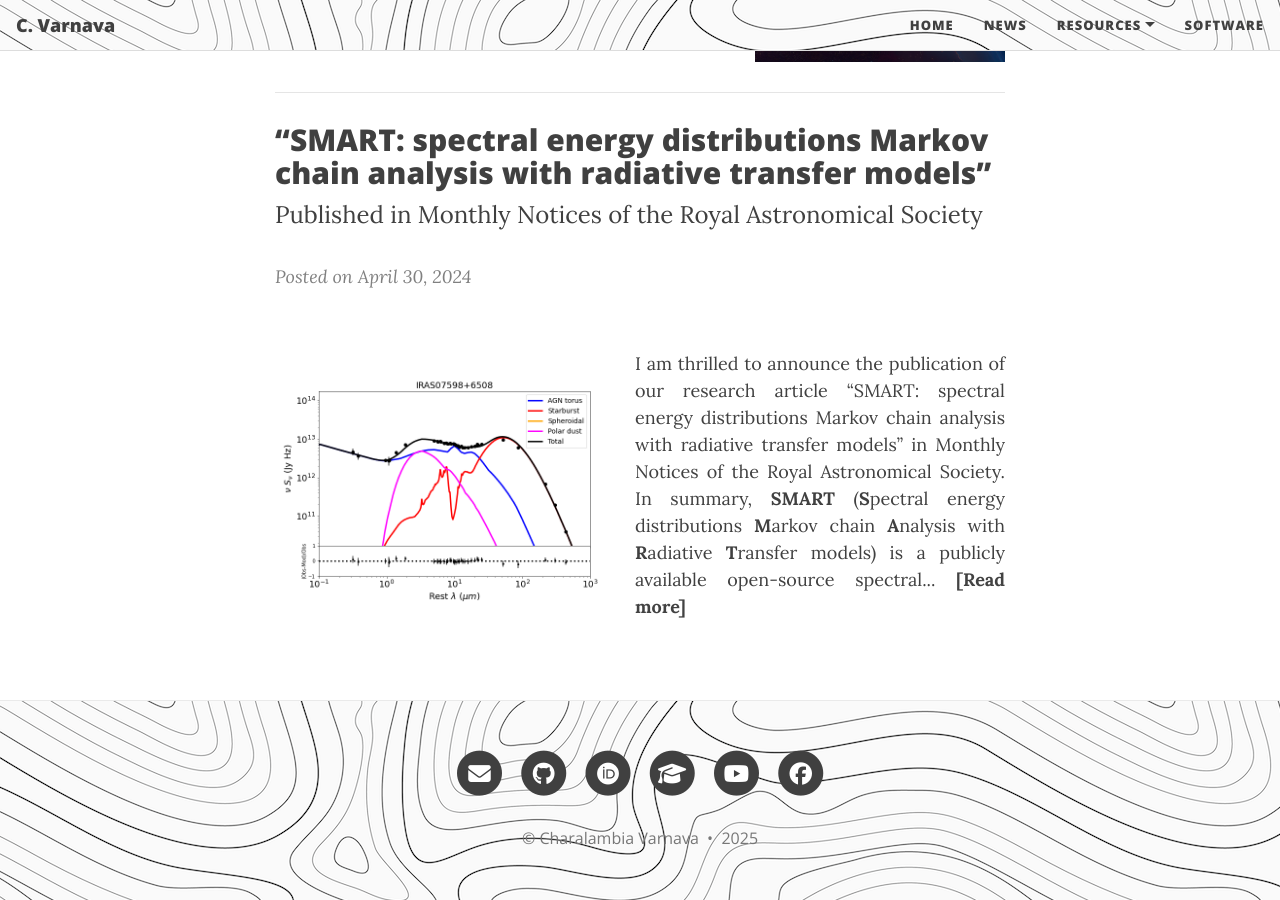
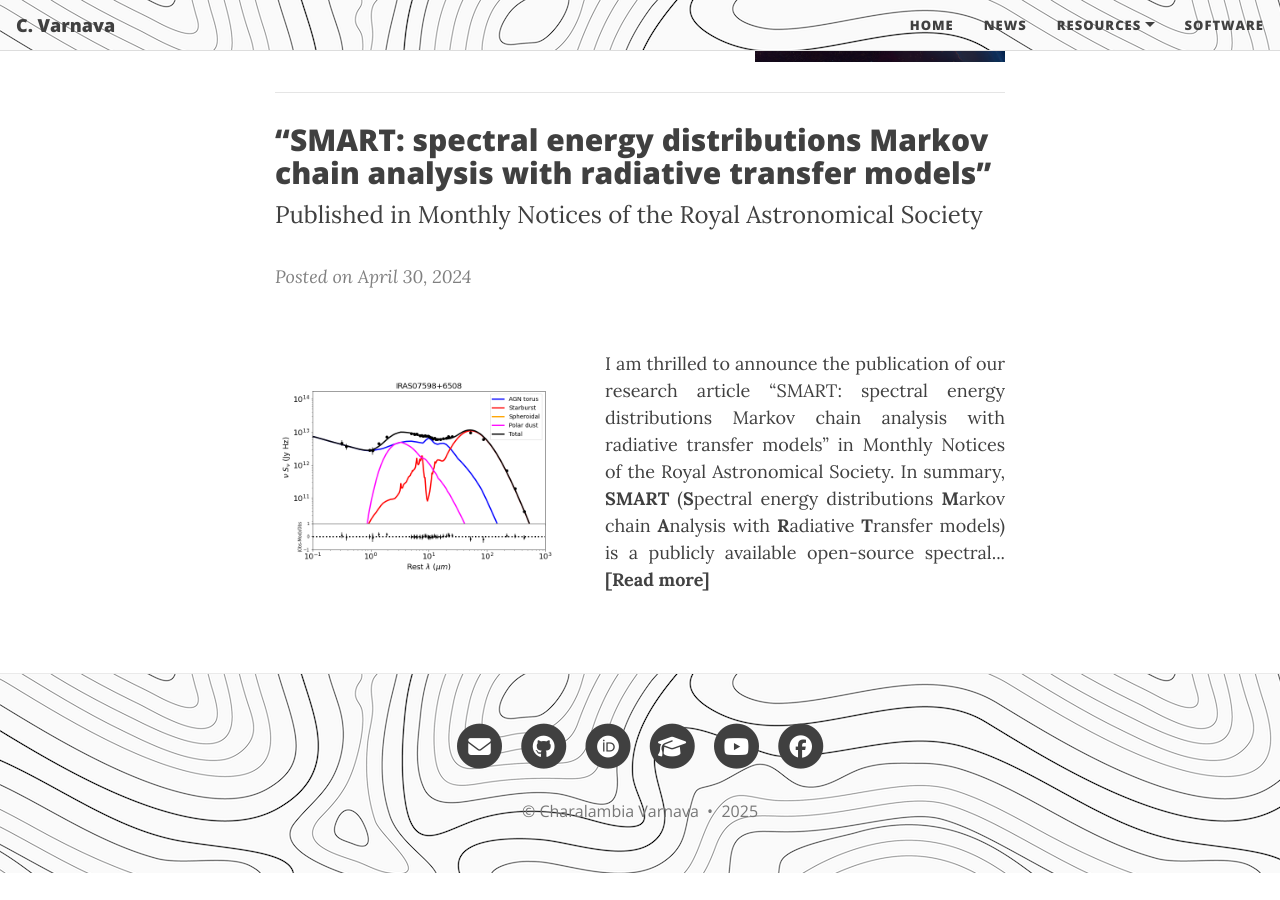
Before and after one commit to ch-var/ch-var.github.io, a Jekyll site: the page built from news.html, in a window 1280 px wide and 900 px high, scrolled down 1199 px. Built offline with Jekyll 4.4.1, drawn with Linux system fonts in a browser that asks for light colours; formulas are drawn with MathJax 3; after the commit the page ends 2072 px from its top, so only the background shows below that.

Commit message:
Update news.html

```diff
--- a/news.html
+++ b/news.html
@@ -77,7 +77,7 @@
 <i style="color:#808080";>Posted on April 30, 2024</i>
 
 <div style="display: flex; justify-content: space-between; align-items: center; flex-wrap: wrap;">
-  <img src="/assets/img/IRAS07598+6508_CYGNUS.png" style="max-width: 350px; height: auto; margin-right: 10px;"/>
+  <img src="/assets/img/IRAS07598+6508_CYGNUS.png" style="max-width: 300px; height: auto; margin-right: 30px;"/>
   <p style="text-align: justify; flex: 1;">I am thrilled to announce the publication of our research article “SMART: spectral energy distributions Markov chain analysis with radiative transfer models” in Monthly Notices of the Royal Astronomical Society. In summary, <b>SMART</b> (<b>S</b>pectral energy distributions <b>M</b>arkov chain <b>A</b>nalysis with <b>R</b>adiative <b>T</b>ransfer models) is a publicly available open-source spectral... <a href="https://ch-var.github.io/2024-04-30-SMART"><b style="color:#424242";>[Read more]</b></a></p>
 </div>
 
```
